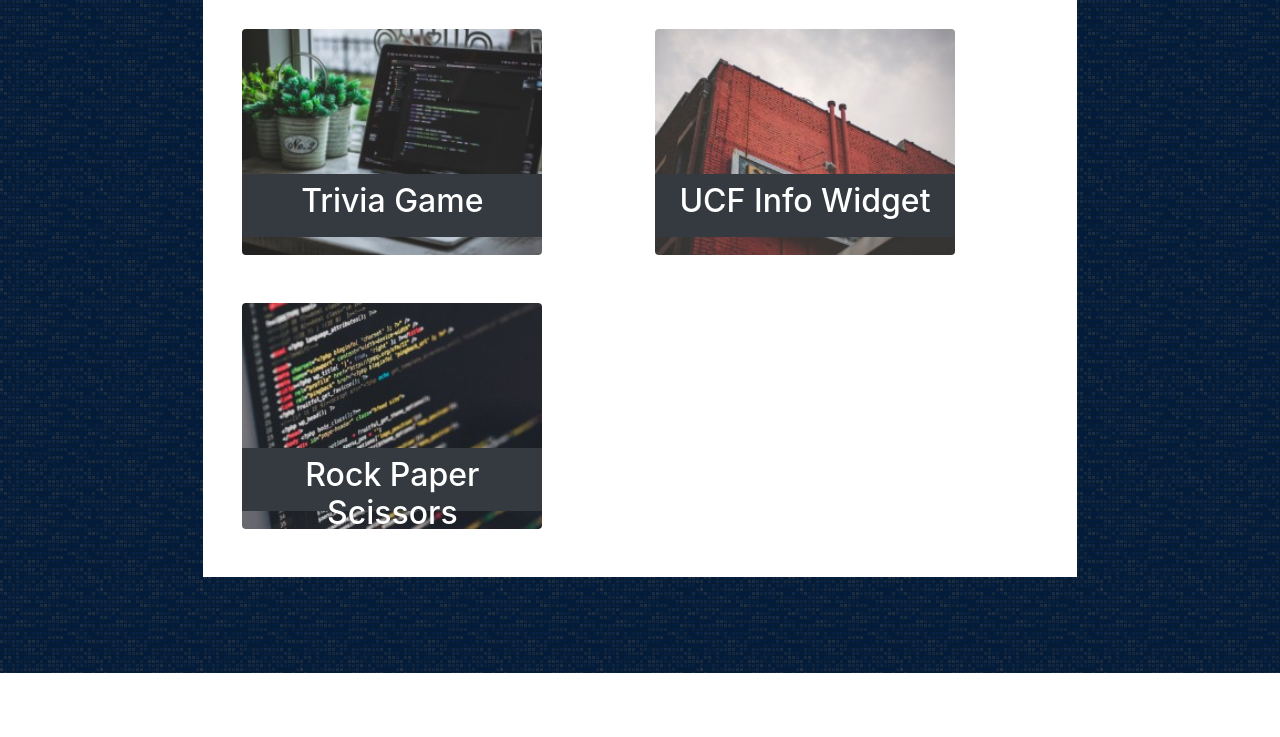
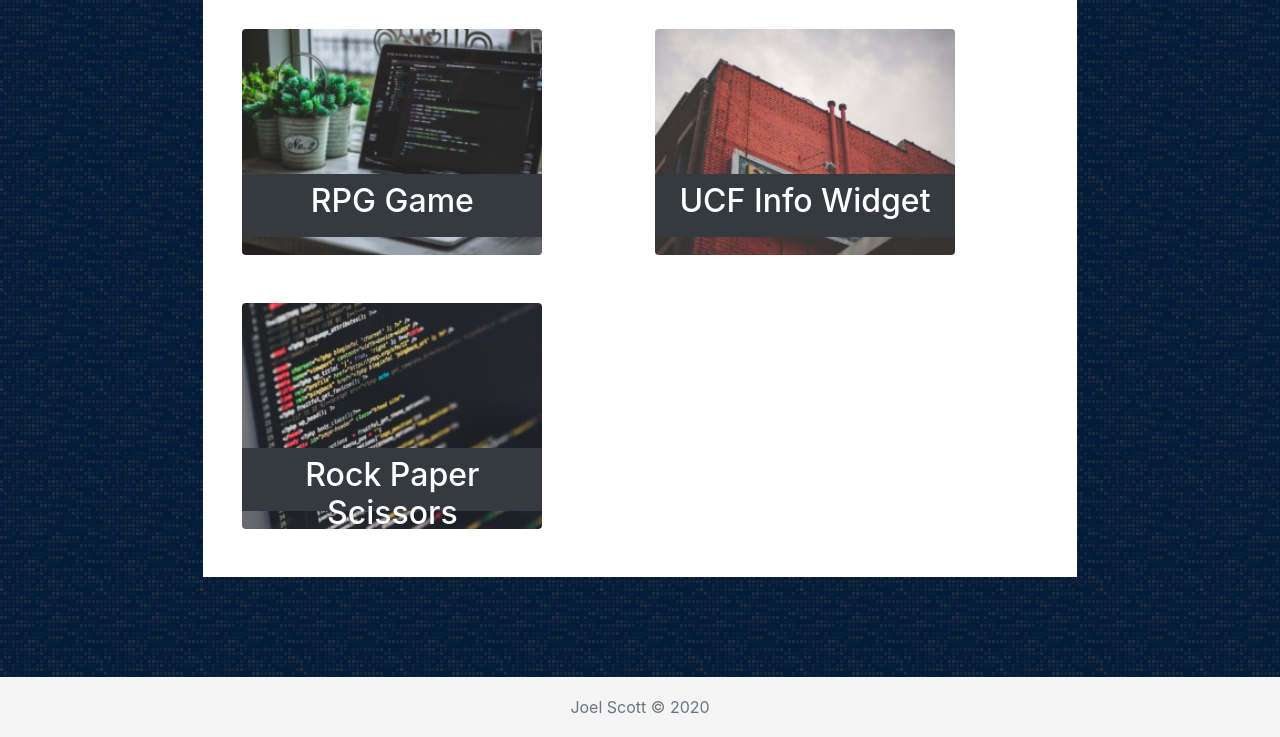
Before and after one commit to jscottusf/Bootstrap-Portfolio, a plain HTML site: page portfolio.html in a window 1280 px wide. Shown: the part 468-1205 px from the top of the page. Before the commit the page ends 1173 px from the top, so only its background shows below. Drawn offline with nearby package versions, Linux system fonts and the light colour scheme.

Commit message:
added CSS file for sticky footer

```diff
--- a/portfolio.html
+++ b/portfolio.html
@@ -5,6 +5,7 @@
     <meta name="viewport" content="width=device-width, initial-scale=1.0">
     <title>Portfolio | Joel Scott</title>
     <link rel="stylesheet" href="https://stackpath.bootstrapcdn.com/bootstrap/4.4.1/css/bootstrap.min.css" integrity="sha384-Vkoo8x4CGsO3+Hhxv8T/Q5PaXtkKtu6ug5TOeNV6gBiFeWPGFN9MuhOf23Q9Ifjh" crossorigin="anonymous">
+    <link rel="stylesheet" href="style.css">
 
 </head>
 <body style="background-image: url('./images/background.png');">
@@ -52,8 +53,8 @@
 
             <div class="row">
               <div class="col-md-6">
-                  <div class="text-white bg-dark position-absolute pt-2 h-25" style="width: 300px; text-align: center; margin: 145px 0px;"><h2>Trivia Game</h2></div>
-                  <img src="./images/notebook.jpg" width="300px" class="rounded mb-4">
+                  <div class="text-white bg-dark position-absolute pt-2 h-25" style="width: 300px; text-align: center; margin: 145px 0px;"><h2 onclick="location.href='https://jscottusf.github.io/RPG-game/';" style="cursor:pointer;">RPG Game</h2></div>
+                  <img src="./images/notebook.jpg" width="300px" class="rounded mb-4" onclick="location.href='https://jscottusf.github.io/RPG-game/';" style="cursor:pointer;">
               </div>
               <div class="col-md-6">
                 <div class="text-white bg-dark position-absolute pt-2 h-25" style="width: 300px; text-align: center; margin: 145px 0px;"><h2>UCF Info Widget</h2></div>
@@ -74,10 +75,11 @@
       </div>
     </div>
 
-    <br><br><br><br>
-<footer class="relative-bottom fluid-footer mt-auto py-3 bg-white p-0">
+<div class="push"></div>
+
+<footer class="footer">
     <div class="container">
-        <span class="muted"></span>
+        <span class="text-muted">Joel Scott © 2020</span>
     </div>
 </footer>
 </body>
--- /dev/null
+++ b/style.css
@@ -0,0 +1,21 @@
+html {
+    position: relative;
+    min-height: 100%;
+  }
+body {
+    margin-bottom: 60px; /* Margin bottom by footer height */
+}
+.footer {
+    position: absolute;
+    bottom: 0;
+    width: 100%;
+    height: 60px; /* Set the fixed height of the footer here */
+    line-height: 60px; /* Vertically center the text there */
+    background-color: #f5f5f5;
+    text-align: center;
+}
+
+.push {
+    margin: 50px;
+    height: 50px;
+}
```
Also changed, not shown: contact.html (+6 -3 lines), index.html (+7 -7 lines).
